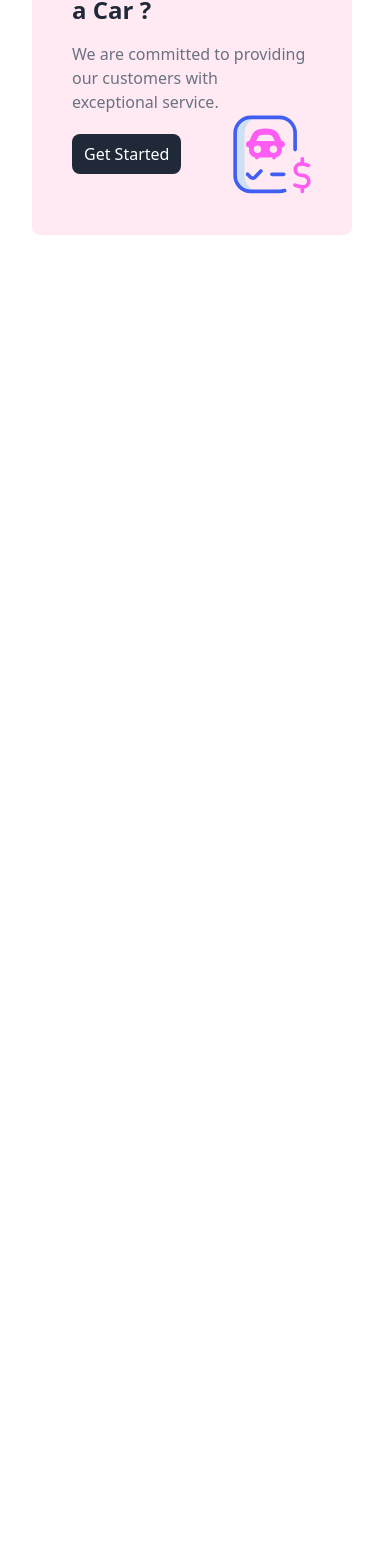
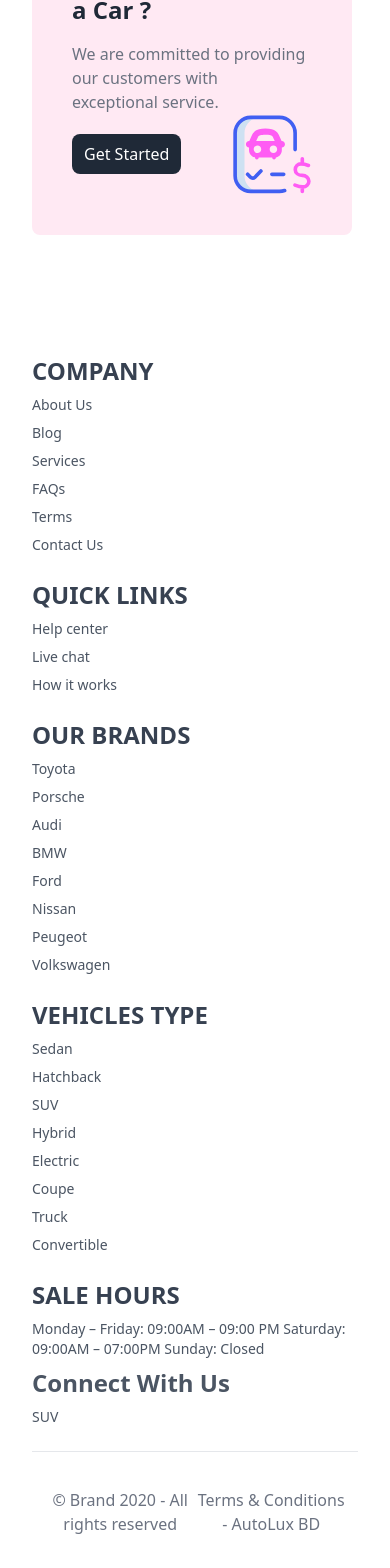
Before and after one commit to KaziMehediHasan1/AutoLux, a React (Vite) app: page / in a window 390 px wide. Shown: the part 1364-2932 px from the top of the page. Before the commit the page ends 1599 px from the top, so only its background shows below. Built offline with nearby package versions, Linux system fonts and the light colour scheme.

Commit message:
create responsive footer

```diff
--- a/src/Components/Footer/Footer.jsx
+++ b/src/Components/Footer/Footer.jsx
@@ -1,5 +1,196 @@
+import { Link } from "react-router-dom";
+
 const Footer = () => {
-  return <div></div>;
+  return (
+    <footer className="bg-white dark:bg-gray-900 mt-16 p-8">
+      <div className="lg:flex container mx-auto">
+        <div className="mt-6 lg:mt-0 lg:flex-1 items-center">
+          <div className="grid grid-cols-1 gap-6 sm:grid-cols-2 md:grid-cols-3 lg:grid-cols-5">
+            {/* first section */}
+            <div>
+              <h3 className="text-gray-700 uppercase dark:text-white text-2xl font-semibold">
+                Company
+              </h3>
+              <Link
+                href="#"
+                className="block mt-2 text-sm text-gray-600 dark:text-gray-400 hover:underline"
+              >
+                About Us
+              </Link>
+              <Link
+                href="#"
+                className="block mt-2 text-sm text-gray-600 dark:text-gray-400 hover:underline"
+              >
+                Blog
+              </Link>
+              <Link
+                href="#"
+                className="block mt-2 text-sm text-gray-600 dark:text-gray-400 hover:underline"
+              >
+                Services
+              </Link>
+              <Link
+                href="#"
+                className="block mt-2 text-sm text-gray-600 dark:text-gray-400 hover:underline"
+              >
+                FAQs
+              </Link>
+              <Link
+                href="#"
+                className="block mt-2 text-sm text-gray-600 dark:text-gray-400 hover:underline"
+              >
+                Terms
+              </Link>
+              <Link
+                href="#"
+                className="block mt-2 text-sm text-gray-600 dark:text-gray-400 hover:underline"
+              >
+                Contact Us
+              </Link>
+            </div>
+
+            {/* second section */}
+            <div>
+              <h3 className="text-gray-700 uppercase dark:text-white text-2xl font-semibold">
+                Quick Links
+              </h3>
+              <Link
+                href="#"
+                className="block mt-2 text-sm text-gray-600 dark:text-gray-400 hover:underline"
+              >
+                Help center
+              </Link>
+              <Link
+                href="#"
+                className="block mt-2 text-sm text-gray-600 dark:text-gray-400 hover:underline"
+              >
+                Live chat
+              </Link>
+              <Link
+                href="#"
+                className="block mt-2 text-sm text-gray-600 dark:text-gray-400 hover:underline"
+              >
+                How it works
+              </Link>
+            </div>
+
+            {/* third section */}
+            <div>
+              <h3 className="text-gray-700 uppercase dark:text-white text-2xl font-semibold">
+                Our Brands
+              </h3>
+              <Link
+                href="#"
+                className="block mt-2 text-sm text-gray-600 dark:text-gray-400 hover:underline"
+              >
+                Toyota
+              </Link>
+              <Link
+                href="#"
+                className="block mt-2 text-sm text-gray-600 dark:text-gray-400 hover:underline"
+              >
+                Porsche
+              </Link>
+              <Link
+                href="#"
+                className="block mt-2 text-sm text-gray-600 dark:text-gray-400 hover:underline"
+              >
+                Audi
+              </Link>
+              <Link
+                href="#"
+                className="block mt-2 text-sm text-gray-600 dark:text-gray-400 hover:underline"
+              >
+                BMW
+              </Link>
+              <Link
+                href="#"
+                className="block mt-2 text-sm text-gray-600 dark:text-gray-400 hover:underline"
+              >
+                Ford
+              </Link>
+              <Link
+                href="#"
+                className="block mt-2 text-sm text-gray-600 dark:text-gray-400 hover:underline"
+              >
+                Nissan
+              </Link>
+              <Link
+                href="#"
+                className="block mt-2 text-sm text-gray-600 dark:text-gray-400 hover:underline"
+              >
+                Peugeot
+              </Link>
+              <Link
+                href="#"
+                className="block mt-2 text-sm text-gray-600 dark:text-gray-400 hover:underline"
+              >
+                Volkswagen
+              </Link>
+            </div>
+
+            {/* fourth section */}
+            <div>
+              <h3 className="text-gray-700 uppercase dark:text-white text-2xl font-semibold">
+                Vehicles Type
+              </h3>
+              <span className="block mt-2 text-sm text-gray-600 dark:text-gray-400 hover:underline">
+                Sedan
+              </span>
+              <span className="block mt-2 text-sm text-gray-600 dark:text-gray-400 hover:underline">
+                Hatchback
+              </span>
+              <span className="block mt-2 text-sm text-gray-600 dark:text-gray-400 hover:underline">
+                SUV
+              </span>
+              <span className="block mt-2 text-sm text-gray-600 dark:text-gray-400 hover:underline">
+                Hybrid
+              </span>
+              <span className="block mt-2 text-sm text-gray-600 dark:text-gray-400 hover:underline">
+                Electric
+              </span>
+              <span className="block mt-2 text-sm text-gray-600 dark:text-gray-400 hover:underline">
+                Coupe
+              </span>
+              <span className="block mt-2 text-sm text-gray-600 dark:text-gray-400 hover:underline">
+                Truck
+              </span>
+              <span className="block mt-2 text-sm text-gray-600 dark:text-gray-400 hover:underline">
+                Convertible
+              </span>
+            </div>
+            {/* fifth section */}
+            <div>
+              <h3 className="text-gray-700 uppercase dark:text-white text-2xl font-semibold">
+                Sale Hours
+              </h3>
+              <span className="block mt-2 text-sm text-gray-600 dark:text-gray-400 hover:underline">
+                Monday – Friday: 09:00AM – 09:00 PM Saturday: 09:00AM – 07:00PM
+                Sunday: Closed
+              </span>
+              <h1 className="block mt-2 text-2xl font-semibold   text-gray-600 dark:text-gray-400 hover:underline">
+                Connect With Us
+              </h1>
+              <span className="block mt-2 text-sm text-gray-600 dark:text-gray-400 hover:underline">
+                SUV
+              </span>
+            </div>
+          </div>
+        </div>
+      </div>
+
+      <hr className="h-px my-6 w-full bg-gray-200 border-none dark:bg-gray-700" />
+
+      <div className="flex justify-around p-3">
+        <p className="text-center text-gray-500 dark:text-gray-400">
+          © Brand 2020 - All rights reserved
+        </p>
+        <p className="text-center text-gray-500 dark:text-gray-400">
+          Terms & Conditions - AutoLux BD
+        </p>
+      </div>
+    </footer>
+  );
 };
 
 export default Footer;
```
